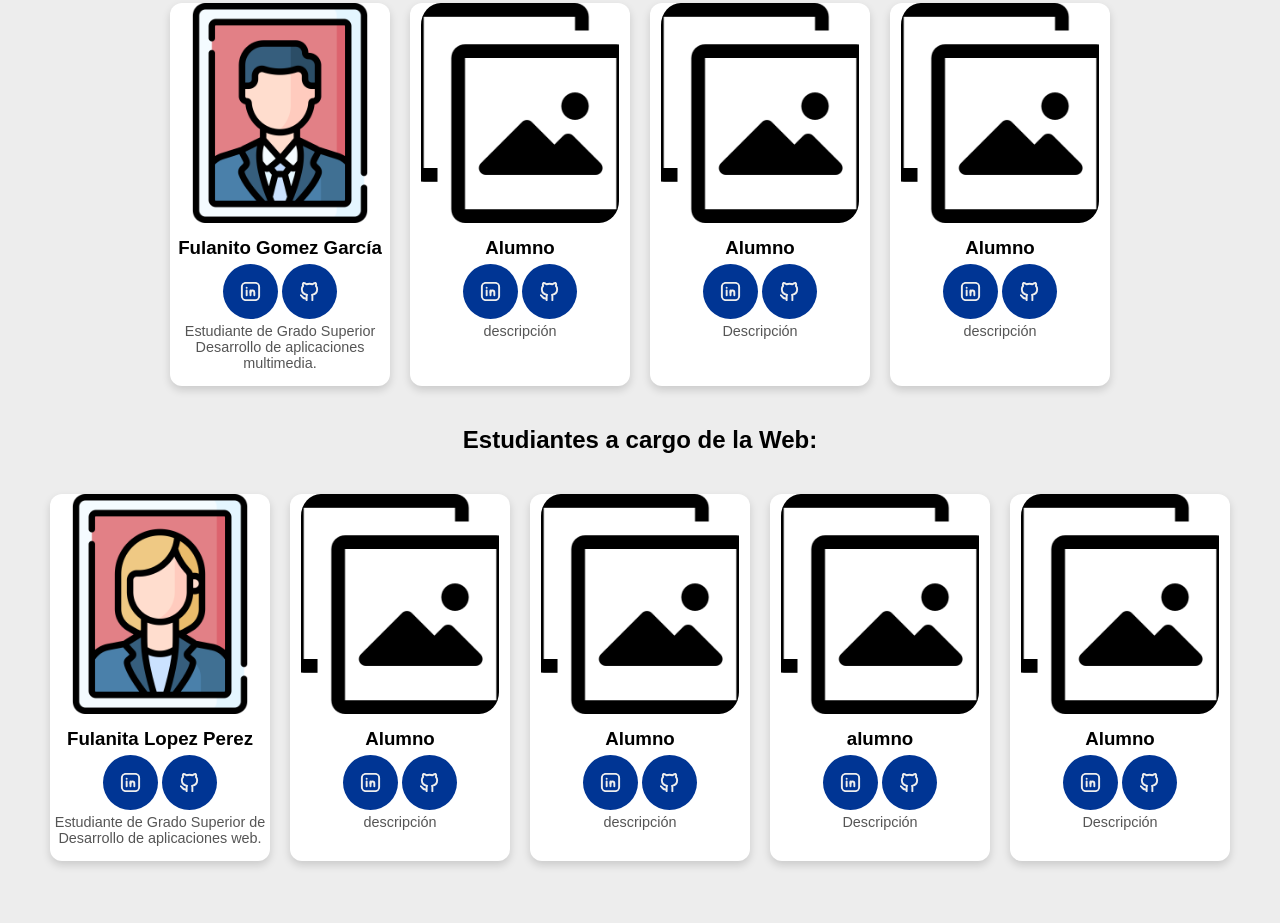
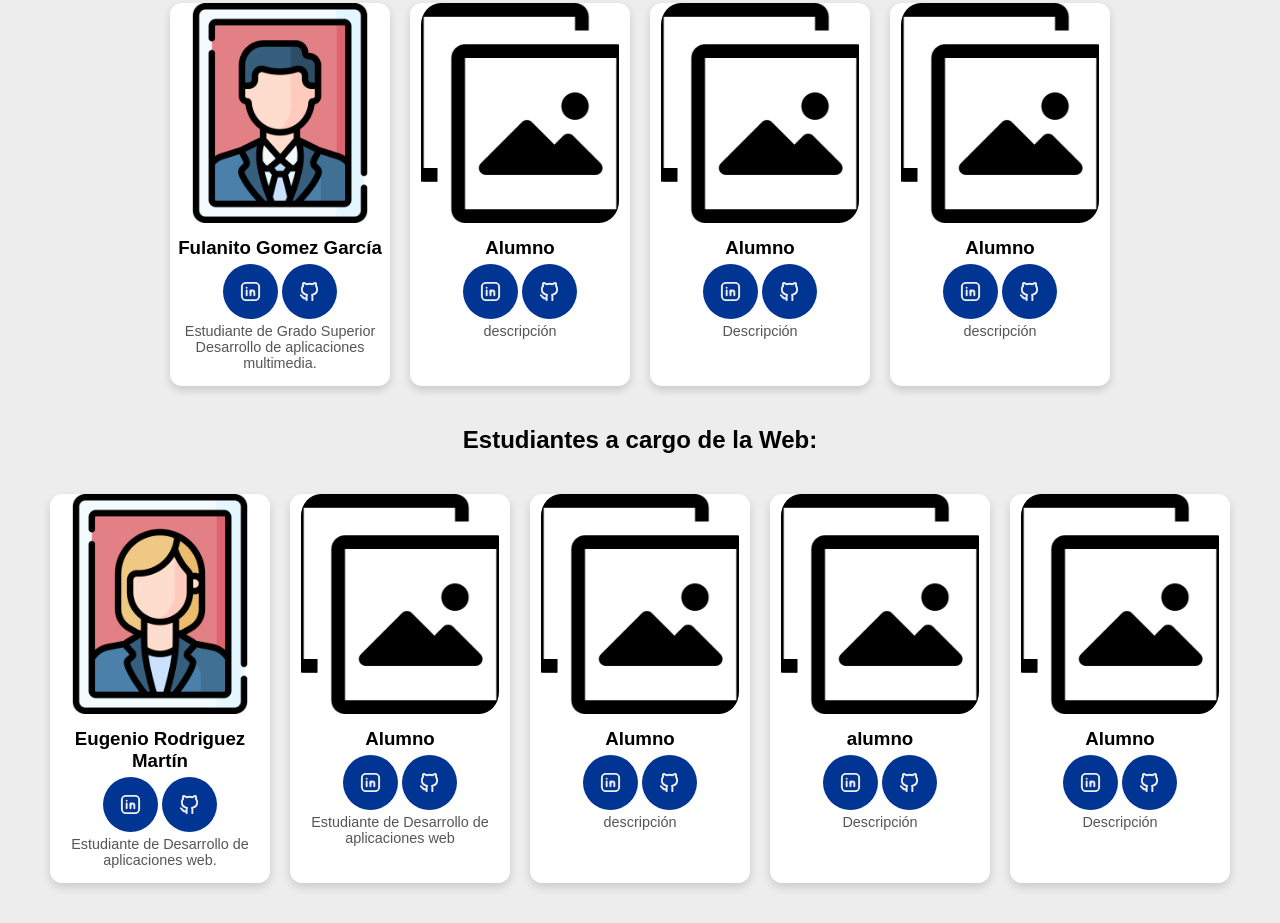
Before and after one commit to eugrodmar/launchersimuladoresweb, a plain HTML site: page contenido/creadoPorEstudiantes.html in a window 1280 px wide. Shown: the part 838-1761 px from the top of the page. Before the commit the page ends 1739 px from the top, so only its background shows below. Drawn offline with nearby package versions, Linux system fonts and the light colour scheme; no server answers; files whose address does not match are found by name.

Commit message:
añadido datos de eugenio

```diff
--- a/contenido/creadoPorEstudiantes.html
+++ b/contenido/creadoPorEstudiantes.html
@@ -108,10 +108,10 @@
 
     <div class="tarjeta">
       <img src="../images/chica.png" alt="alu1">
-      <h3>Fulanita Lopez Perez</h3>
-      <a href="#"><svg xmlns="http://www.w3.org/2000/svg" width="24" height="24" viewBox="0 0 24 24" fill="none" stroke="currentColor" stroke-width="2" stroke-linecap="round" stroke-linejoin="round" class="icon icon-tabler icons-tabler-outline icon-tabler-brand-linkedin"> <path stroke="none" d="M0 0h24v24H0z" fill="none"/><path d="M8 11v5" /> <path d="M8 8v.01" /><path d="M12 16v-5" /><path d="M16 16v-3a2 2 0 1 0 -4 0" /> <path d="M3 7a4 4 0 0 1 4 -4h10a4 4 0 0 1 4 4v10a4 4 0 0 1 -4 4h-10a4 4 0 0 1 -4 -4z" /></svg></a>
-      <a href="#"><svg xmlns="http://www.w3.org/2000/svg" width="24" height="24" viewBox="0 0 24 24" fill="none" stroke="currentColor" stroke-width="2" stroke-linecap="round" stroke-linejoin="round" class="icon icon-tabler icons-tabler-outline icon-tabler-brand-github"> <path stroke="none" d="M0 0h24v24H0z" fill="none"/> <path d="M9 19c-4.3 1.4 -4.3 -2.5 -6 -3m12 5v-3.5c0 -1 .1 -1.4 -.5 -2c2.8 -.3 5.5 -1.4 5.5 -6a4.6 4.6 0 0 0 -1.3 -3.2a4.2 4.2 0 0 0 -.1 -3.2s-1.1 -.3 -3.5 1.3a12.3 12.3 0 0 0 -6.2 0c-2.4 -1.6 -3.5 -1.3 -3.5 -1.3a4.2 4.2 0 0 0 -.1 3.2a4.6 4.6 0 0 0 -1.3 3.2c0 4.6 2.7 5.7 5.5 6c-.6 .6 -.6 1.2 -.5 2v3.5" /></svg></a>
-      <p>Estudiante de Grado Superior de Desarrollo de aplicaciones web. </p>
+      <h3>Eugenio Rodriguez Martín</h3>
+      <a href="https://www.linkedin.com/in/eromasev/"><svg xmlns="http://www.w3.org/2000/svg" width="24" height="24" viewBox="0 0 24 24" fill="none" stroke="currentColor" stroke-width="2" stroke-linecap="round" stroke-linejoin="round" class="icon icon-tabler icons-tabler-outline icon-tabler-brand-linkedin"> <path stroke="none" d="M0 0h24v24H0z" fill="none"/><path d="M8 11v5" /> <path d="M8 8v.01" /><path d="M12 16v-5" /><path d="M16 16v-3a2 2 0 1 0 -4 0" /> <path d="M3 7a4 4 0 0 1 4 -4h10a4 4 0 0 1 4 4v10a4 4 0 0 1 -4 4h-10a4 4 0 0 1 -4 -4z" /></svg></a>
+      <a href="https://github.com/eugrodmar"><svg xmlns="http://www.w3.org/2000/svg" width="24" height="24" viewBox="0 0 24 24" fill="none" stroke="currentColor" stroke-width="2" stroke-linecap="round" stroke-linejoin="round" class="icon icon-tabler icons-tabler-outline icon-tabler-brand-github"> <path stroke="none" d="M0 0h24v24H0z" fill="none"/> <path d="M9 19c-4.3 1.4 -4.3 -2.5 -6 -3m12 5v-3.5c0 -1 .1 -1.4 -.5 -2c2.8 -.3 5.5 -1.4 5.5 -6a4.6 4.6 0 0 0 -1.3 -3.2a4.2 4.2 0 0 0 -.1 -3.2s-1.1 -.3 -3.5 1.3a12.3 12.3 0 0 0 -6.2 0c-2.4 -1.6 -3.5 -1.3 -3.5 -1.3a4.2 4.2 0 0 0 -.1 3.2a4.6 4.6 0 0 0 -1.3 3.2c0 4.6 2.7 5.7 5.5 6c-.6 .6 -.6 1.2 -.5 2v3.5" /></svg></a>
+      <p>Estudiante de Desarrollo de aplicaciones web. </p>
     </div>
 
     <div class="tarjeta">
@@ -119,7 +119,7 @@
       <h3>Alumno</h3>
       <a href="#"><svg xmlns="http://www.w3.org/2000/svg" width="24" height="24" viewBox="0 0 24 24" fill="none" stroke="currentColor" stroke-width="2" stroke-linecap="round" stroke-linejoin="round" class="icon icon-tabler icons-tabler-outline icon-tabler-brand-linkedin"> <path stroke="none" d="M0 0h24v24H0z" fill="none"/><path d="M8 11v5" /> <path d="M8 8v.01" /><path d="M12 16v-5" /><path d="M16 16v-3a2 2 0 1 0 -4 0" /> <path d="M3 7a4 4 0 0 1 4 -4h10a4 4 0 0 1 4 4v10a4 4 0 0 1 -4 4h-10a4 4 0 0 1 -4 -4z" /></svg></a>
       <a href="#"><svg xmlns="http://www.w3.org/2000/svg" width="24" height="24" viewBox="0 0 24 24" fill="none" stroke="currentColor" stroke-width="2" stroke-linecap="round" stroke-linejoin="round" class="icon icon-tabler icons-tabler-outline icon-tabler-brand-github"> <path stroke="none" d="M0 0h24v24H0z" fill="none"/> <path d="M9 19c-4.3 1.4 -4.3 -2.5 -6 -3m12 5v-3.5c0 -1 .1 -1.4 -.5 -2c2.8 -.3 5.5 -1.4 5.5 -6a4.6 4.6 0 0 0 -1.3 -3.2a4.2 4.2 0 0 0 -.1 -3.2s-1.1 -.3 -3.5 1.3a12.3 12.3 0 0 0 -6.2 0c-2.4 -1.6 -3.5 -1.3 -3.5 -1.3a4.2 4.2 0 0 0 -.1 3.2a4.6 4.6 0 0 0 -1.3 3.2c0 4.6 2.7 5.7 5.5 6c-.6 .6 -.6 1.2 -.5 2v3.5" /></svg></a>
-      <p>descripción</p>
+      <p>Estudiante de Desarrollo de aplicaciones web</p>
     </div>
 
     <div class="tarjeta">
```
